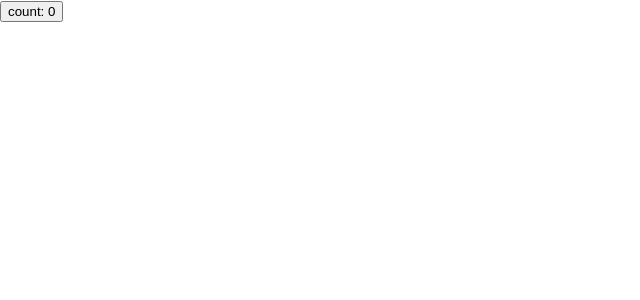
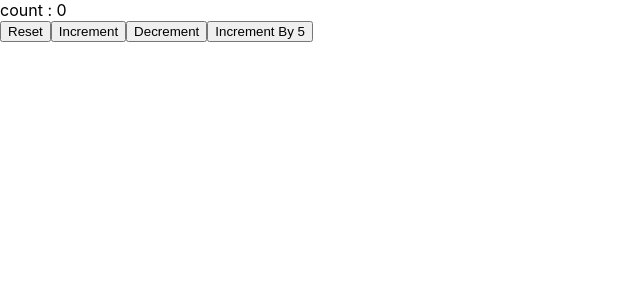
Before and after one commit to Mayankjustdial/learn-react, a React (Create React App) app: page / in a window 1280 px wide. Shown: the top 300 px of the page, without its empty margins (0-640 px from the left). Built offline with nearby package versions, Linux system fonts and the light colour scheme.

Commit message:
UseState Hook with previous State

```diff
--- a/src/App.js
+++ b/src/App.js
@@ -1,14 +1,10 @@
 import React from "react";
-import ClassCounter from "./components/ClassCounter";
-import HookCounter from "./components/HookCounter";
+import HookCounter2 from "./components/HookCounter2";
 
 function App() {
   return (
     <div>
-      <div>
-        {/* <ClassCounter /> */}
-        <HookCounter />
-      </div>
+      <HookCounter2 />
     </div>
   );
 }
--- /dev/null
+++ b/src/components/HookCounter2.js
@@ -0,0 +1,29 @@
+import React, { useState } from "react";
+
+function HookCounter2() {
+  let initialvalue = 0;
+  const [count, setCount] = useState(initialvalue);
+
+  const incrementFive = () => {
+    for (let i = 0; i < 5; i++) {
+      setCount((prevCount) => prevCount + 1);
+    }
+  };
+
+  return (
+    <div>
+      <div>count : {count}</div>
+      <button onClick={() => setCount(initialvalue)}>Reset</button>
+      <button onClick={() => setCount((prevCount) => prevCount + 1)}>
+        Increment
+      </button>
+      <button onClick={() => setCount((prevCount) => prevCount - 1)}>
+        Decrement
+      </button>
+
+      <button onClick={incrementFive}>Increment By 5</button>
+    </div>
+  );
+}
+
+export default HookCounter2;
```
